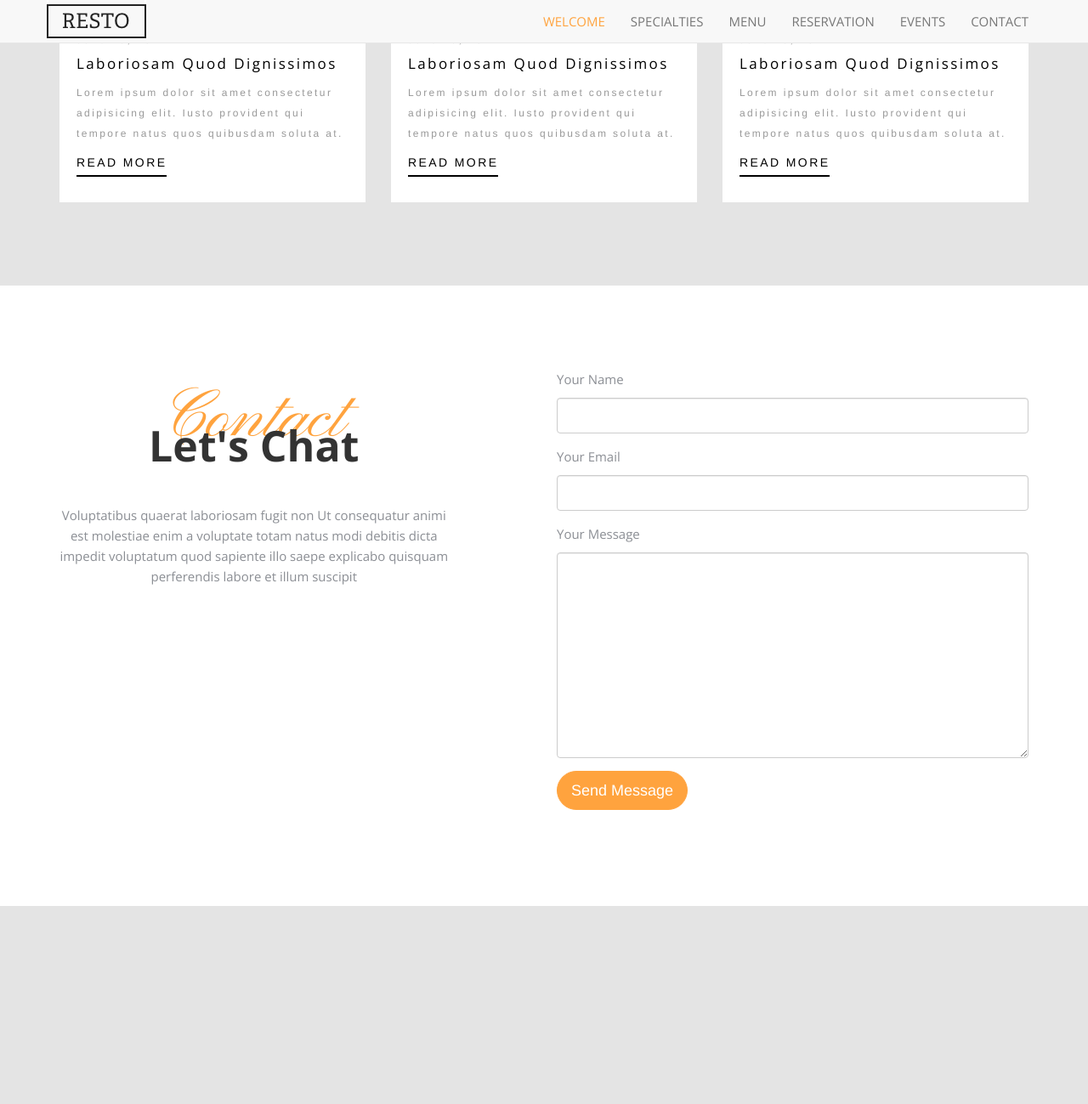
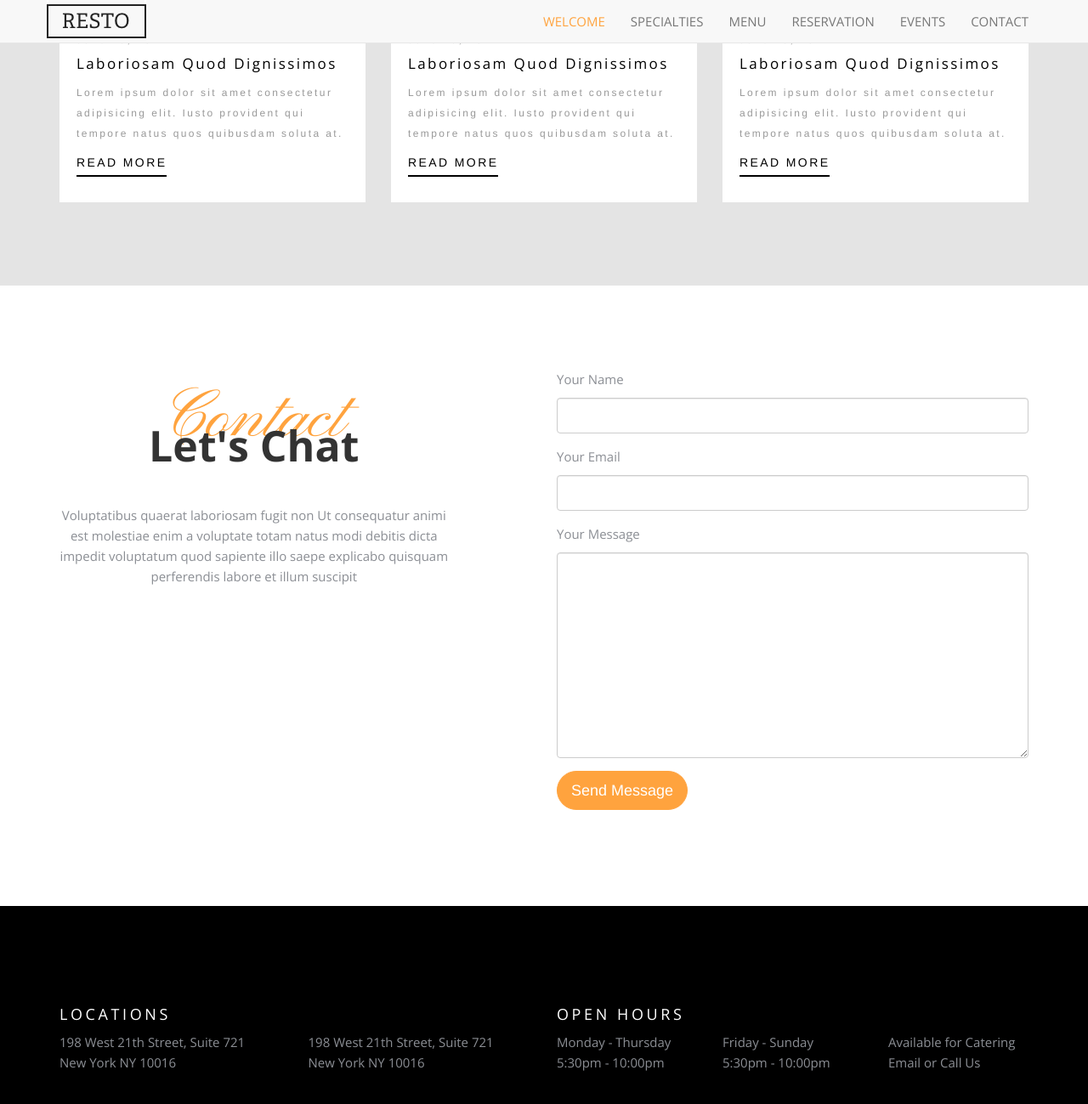
Before and after one commit to ws428596/ws428596.github.io, a Jekyll site: the page project/pastry/index.html, which Jekyll copies as it is, in a window 1280 px wide and 1400 px high, scrolled down 5858 px. Shown: the top 1299 px of the window at 85% size. Built offline with Jekyll 4.4.1, drawn with Linux system fonts in a browser that asks for light colours; some web fonts are replaced; before the commit the page ends 6924 px from its top, so only the background shows below that.

Commit message:
第N次提交

```diff
--- a/project/pastry/css/gaodian.css
+++ b/project/pastry/css/gaodian.css
@@ -668,4 +668,41 @@ body {
   border-radius: 30px;
   background: #FFA33E;
 }
+#businesshours {
+  padding: 7em 0;
+  background: #000;
+  color: rgba(255, 255, 255, 0.7);
+}
+#businesshours .row .conterleft {
+  font-size: 15px;
+  line-height: 24px;
+  font-family: "Open Sans", Arial, sans-serif;
+}
+#businesshours .row .conterleft h3 {
+  font-size: 18px;
+  letter-spacing: 0.2em;
+  text-transform: uppercase;
+  color: #fff;
+}
+#businesshours .row .conterleft p {
+  margin-bottom: 30px;
+  padding: 0 0 10px;
+  color: #8b8e94;
+}
+#businesshours .row .conterright {
+  font-size: 15px;
+  line-height: 24px;
+  font-family: "Open Sans", Arial, sans-serif;
+}
+#businesshours .row .conterright h3 {
+  font-size: 18px;
+  letter-spacing: 0.2em;
+  text-transform: uppercase;
+  color: #fff;
+}
+#businesshours .row .conterright p {
+  margin-bottom: 30px;
+  padding: 0 0 10px;
+  color: #8b8e94;
+}
 /*# sourceMappingURL=./gaodian.css.map */
--- a/project/pastry/index.html
+++ b/project/pastry/index.html
@@ -449,7 +449,7 @@
           </div>
           <p>Voluptatibus quaerat laboriosam fugit non Ut consequatur animi est molestiae enim a voluptate totam natus modi debitis dicta impedit voluptatum quod sapiente illo saepe explicabo quisquam perferendis labore et illum suscipit</p>
         </div>
-        <div class="col-md-6 col-md-push-1 form">
+        <div class=" col-md-6 col-md-push-1 form">
             <form method="post" class="probootstrap-form">
               <div class="form-group">
                 <p>Your Name</p>
@@ -478,7 +478,41 @@
       </div>
   </section>
 
-
+  <footer id="businesshours" class="businesshours">
+    <div class="container">
+      <div class="row">
+        <div class="col-md-6">
+          <div class="conterleft">
+            <h3>Locations</h3>
+            <div class="row">
+              <div class="col-md-6">
+                <p> 198 West 21th Street, Suite 721 <br> New York NY 10016</p>
+              </div>
+              <div class="col-md-6">
+                <p> 198 West 21th Street, Suite 721 <br> New York NY 10016</p>
+              </div>
+            </div>
+          </div>
+        </div>
+        <div class="col-md-6">
+          <div class="conterright">
+            <h3>Open Hours</h3>
+            <div class="row">
+              <div class="col-md-4">
+                <p>Monday - Thursday <br> 5:30pm - 10:00pm</p>
+              </div>
+              <div class="col-md-4">
+                <p>Friday - Sunday <br> 5:30pm - 10:00pm</p>
+              </div>
+              <div class="col-md-4">
+                <p>Available for Catering <br> Email or Call Us</p>
+              </div>
+            </div>
+          </div>
+        </div>
+      </div>
+    </div>
+  </footer>
 
 
 
```
Also changed, not shown: project/farming/css/style.css (+5 -2 lines), project/farming/css/style.less (+8 -3 lines), project/pastry/css/gaodian.less (+87 -67 lines), 3 other files. Lines whose indentation alone changed are shown as unchanged.
